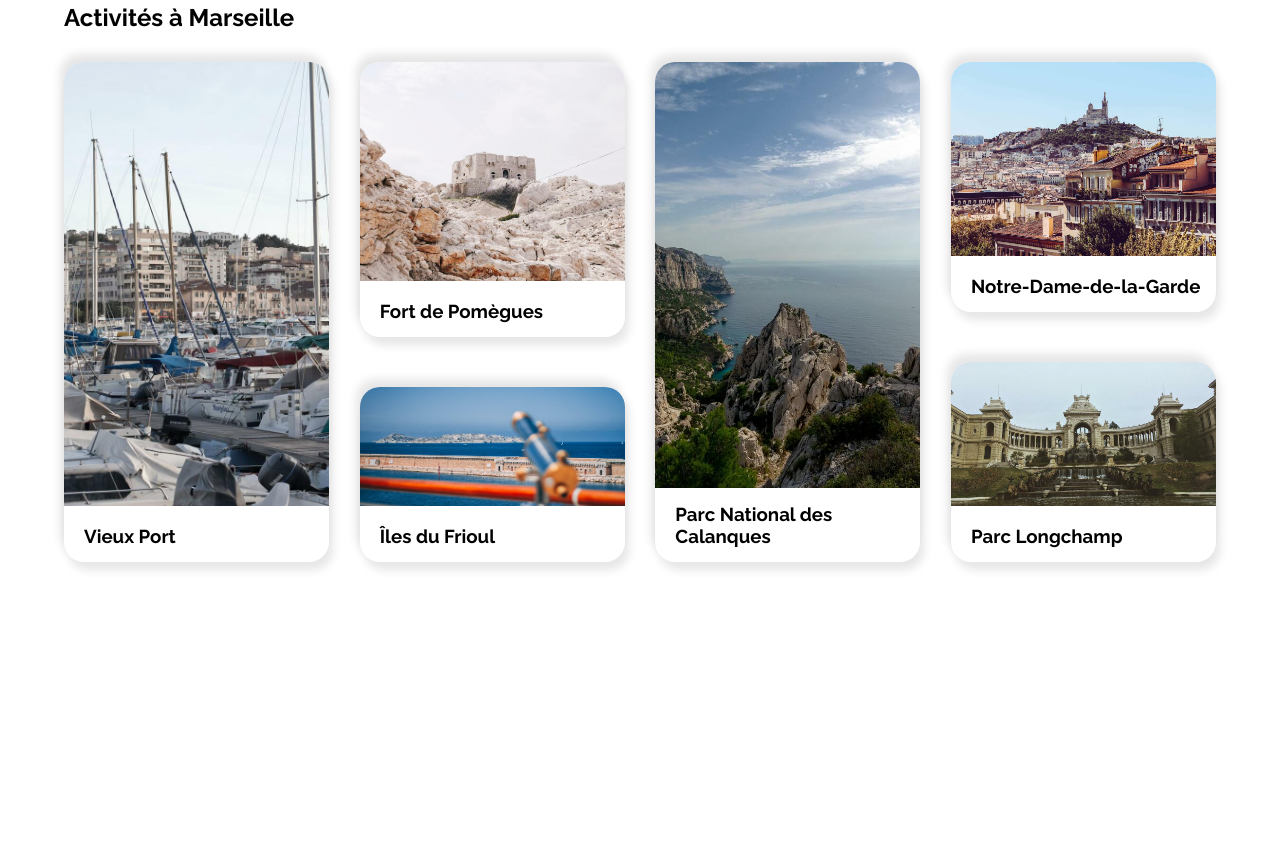
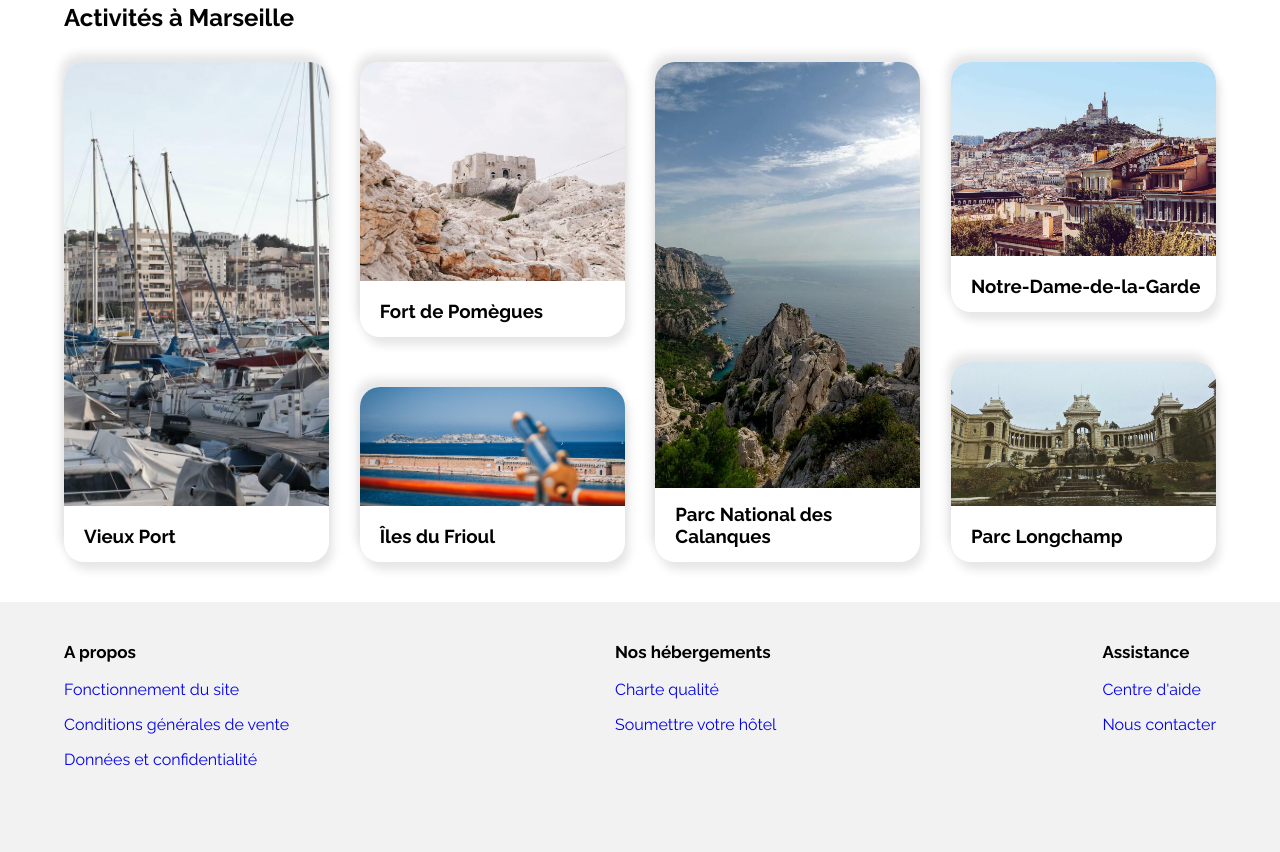
Before and after one commit to khersinpro/OC_P2, a plain HTML site: page index.html in a window 1280 px wide. Shown: the part 1189-2041 px from the top of the page. Before the commit the page ends 1791 px from the top, so only its background shows below. Drawn offline with Linux system fonts and the light colour scheme; files whose address does not match are found by name.

Commit message:
add footer and box

```diff
--- a/index.html
+++ b/index.html
@@ -189,45 +189,63 @@
             </div>
         </section>
 
-        <!-- Activités section -->
+        <!-- Activity section -->
         <section>
             <h2>Activités à Marseille</h2>
 
             <div class="activity-container">
                 <div class="activity-box">
-                   <img src="./images/activites/3_medium/reno-laithienne-QUgJhdY5Fyk-unsplash.jpg" alt="">
+                   <img src="./images/activites/3_medium/reno-laithienne-QUgJhdY5Fyk-unsplash.jpg" alt="vieux-port">
                    <h3>Vieux Port</h3>
                 </div>
 
                 <div class="activity-box">
                     <div class="activity-littleBox">
-                        <img src="./images/activites/3_medium/paul-hermann-QFTrLdQIRhI-unsplash.jpg" alt="">
+                        <img src="./images/activites/3_medium/paul-hermann-QFTrLdQIRhI-unsplash.jpg" alt="fort-pomègues">
                         <h3>Fort de Pomègues</h3>
                     </div>
                     <div class="activity-littleBox">
-                        <img src="./images/activites/3_medium/kevin-hikari-rV_Qd1l-VXg-unsplash.jpg" alt="">
+                        <img src="./images/activites/3_medium/kevin-hikari-rV_Qd1l-VXg-unsplash.jpg" alt="frioul">
                         <h3>Îles du Frioul</h3>
                     </div>
                 </div>
 
                 <div class="activity-box">
-                   <img src="./images/activites/3_medium/kilyan-sockalingum-NR8-cBCN3aI-unsplash.jpg" alt="">
+                   <img src="./images/activites/3_medium/kilyan-sockalingum-NR8-cBCN3aI-unsplash.jpg" alt="Calanques">
                    <h3>Parc National des Calanques</h3>
                 </div>
 
                 <div class="activity-box">
                     <div class="activity-littleBox">
-                        <img src="./images/activites/3_medium/florian-wehde-xW9e8gdotxI-unsplash.jpg" alt="">
+                        <img src="./images/activites/3_medium/florian-wehde-xW9e8gdotxI-unsplash.jpg" alt="notre-dame">
                         <h3>Notre-Dame-de-la-Garde</h3>
                     </div>
                     <div class="activity-littleBox">
-                        <img src="./images/activites/3_medium/lena-paulin-wH2-EJoDcV0-unsplash.jpg" alt="">
+                        <img src="./images/activites/3_medium/lena-paulin-wH2-EJoDcV0-unsplash.jpg" alt="longchamps">
                         <h3>Parc Longchamp</h3>
                     </div>
                 </div>
             </div>
         </section>
     </main>
-
+    <!-- FOOTER -->
+    <footer>
+        <div class="footer-boxs">
+            <h4>A propos</h4>
+            <a href="#">Fonctionnement du site</a>
+            <a href="#">Conditions générales de vente</a>
+            <a href="#">Données et confidentialité</a>
+        </div>
+        <div class="footer-boxs">
+            <h4>Nos hébergements</h4>
+            <a href="#">Charte qualité</a>
+            <a href="#">Soumettre votre hôtel</a>
+        </div>
+        <div class="footer-boxs">
+            <h4>Assistance</h4>
+            <a href="#">Centre d'aide</a>
+            <a href="#">Nous contacter</a>
+        </div>
+    </footer>
 </body>
 </html>
--- a/style.css
+++ b/style.css
@@ -351,3 +351,29 @@ h1{
 .activity-box:nth-child(4) .activity-littleBox:nth-child(2){
     height: 40%;
 }
+
+/***--------------------------------------------------------------------------------------***/
+/****************************************** FOOTER ******************************************/
+/***--------------------------------------------------------------------------------------***/
+
+footer{
+    height: 250px;
+    width: 100%;
+    background-color: #F2F2F2;
+    padding: 0 5%;
+    display: flex;
+    justify-content: space-between;
+    align-items: flex-start;
+}
+.footer-boxs{
+    display: flex;
+    flex-direction: column;
+    margin-top: 40px;
+}
+.footer-boxs h4{
+    margin: 0 0 10px;
+    font-size: 17px;
+}
+.footer-boxs a{
+    margin: 8px 0;
+}
```
